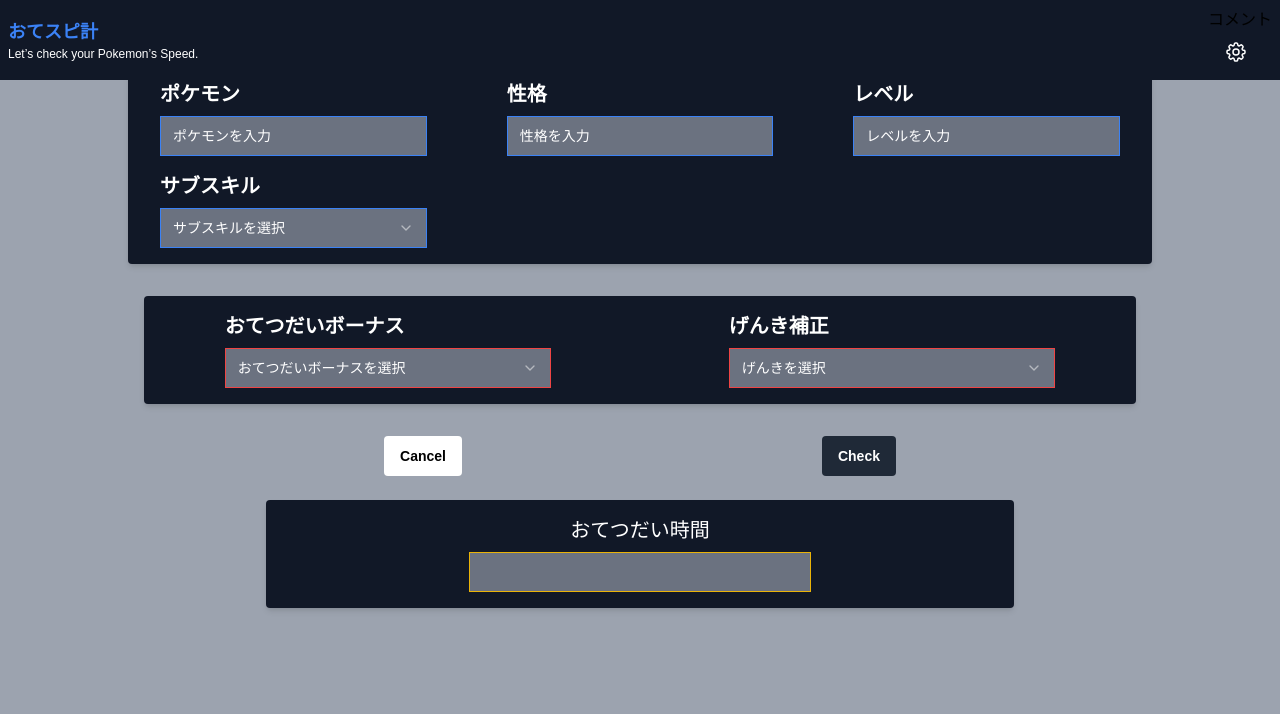
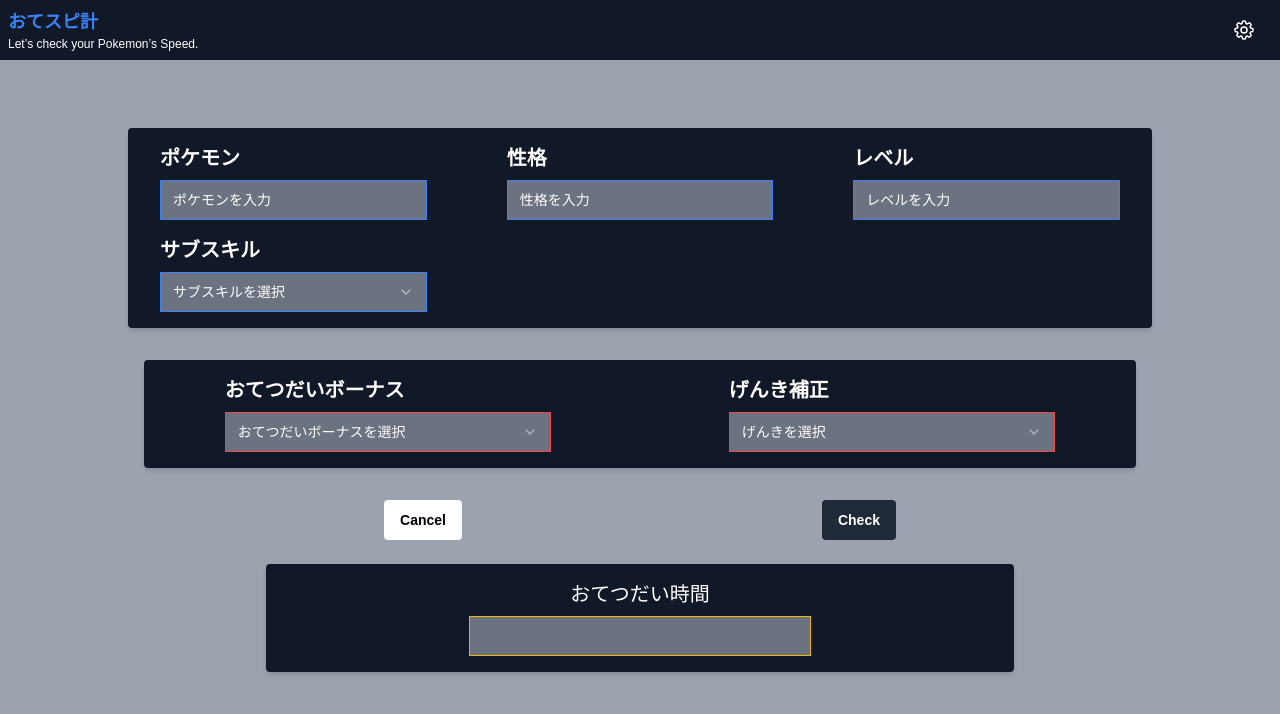
Before and after one commit to Sug1re/PokemonSleep_HelpSpeed, a Next.js app: page / in a window 1280 px wide. Shown: the top 714 px of the page. Built offline with nearby package versions, Linux system fonts and the light colour scheme; a web font is replaced by a local one.

Commit message:
pt調整

```diff
--- a/app/Header.tsx
+++ b/app/Header.tsx
@@ -21,7 +21,7 @@ import {
 
 const Header = () => {
   return (
-    <header className=" fixed top-0 w-full z-50 bg-gray-900 p-2 max-w-full">
+    <header className=" fixed w-full  bg-gray-900 p-2 max-w-full">
       <nav className="flex justify-between items-center">
         <div>
           <h4 className="text-lg font-bold text-blue-500">おてスピ計</h4>
@@ -30,7 +30,6 @@ const Header = () => {
           </div>
         </div>
         <div>
-          コメント
           <Sheet>
             <SheetTrigger asChild>
               <Button className="text-white flex flex-col -space-y-4 hover:text-blue-300 duration-300">
--- a/app/page.tsx
+++ b/app/page.tsx
@@ -367,7 +367,7 @@ export default function Home() {
   return (
     <main className=" min-h-screen bg-gray-400">
       <form onSubmit={handleSubmit} className=" flex flex-col justify-evenly">
-        <div className="  pt-20 px-4 sm:px-12 md:px-16 lg:px-32 md:pt-32 lg:pt-16">
+        <div className="  pt-24 px-4 sm:px-12 md:px-16 lg:px-32 md:pt-32 lg:pt-32">
           <div className="grid lg:grid-cols-3 gap-4 bg-gray-900 rounded shadow-md  py-4">
             <div className=" flex flex-col space-y-2 container">
               <Label
```
